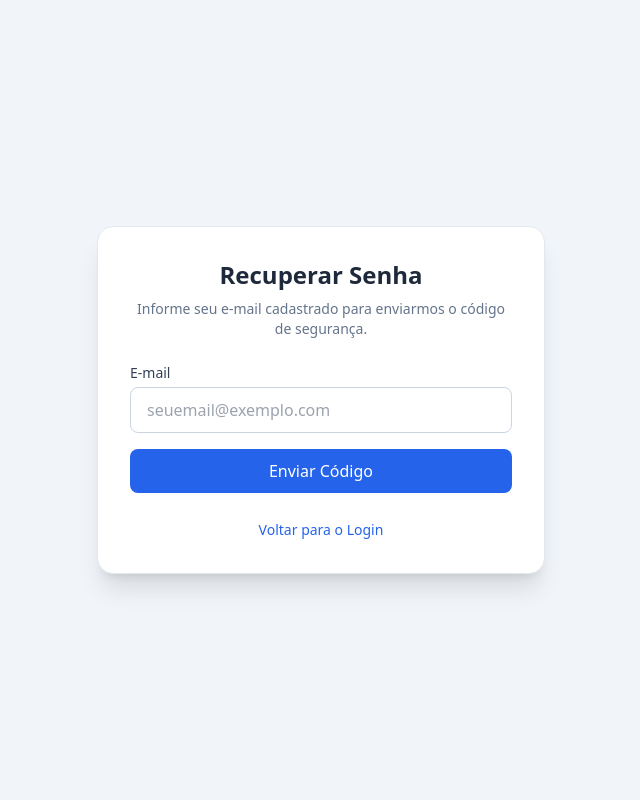
After one commit to brenomoura2912/financeiro_familiar, a Django app: page /esqueci-senha/ in a window 1280 px wide. The commit adds this page. Shown: the whole page, without its empty margins (319-959 px from the left). Run offline with Django 5.2, Linux system fonts and the light colour scheme; some libraries are stand-ins or nearby versions.

Commit message:
implementacao de fluxo de recuperacao de email por codigo de email

```diff
--- /dev/null
+++ b/financeiro/templates/financeiro/esqueci_senha.html
@@ -0,0 +1,36 @@
+<!DOCTYPE html>
+<html lang="pt-br">
+<head>
+    <meta charset="UTF-8">
+    <meta name="viewport" content="width=device-width, initial-scale=1.0">
+    <title>Recuperar Senha</title>
+    <script src="https://cdn.tailwindcss.com"></script>
+</head>
+<body class="bg-slate-100 dark:bg-slate-900 min-h-screen flex items-center justify-center p-4">
+    <div class="max-w-md w-full bg-white dark:bg-slate-800 rounded-2xl shadow-xl p-8 border border-slate-200 dark:border-slate-700">
+        <h2 class="text-2xl font-bold text-slate-800 dark:text-white text-center mb-2">Recuperar Senha</h2>
+        <p class="text-sm text-slate-500 dark:text-slate-400 text-center mb-6">Informe seu e-mail cadastrado para enviarmos o código de segurança.</p>
+
+        {% if messages %}
+            {% for message in messages %}
+                <div class="mb-4 p-3 rounded-lg text-sm {% if message.tags == 'error' %}bg-rose-100 text-rose-700{% else %}bg-emerald-100 text-emerald-700{% endif %}">
+                    {{ message }}
+                </div>
+            {% endfor %}
+        {% endif %}
+
+        <form method="POST" class="space-y-4">
+            {% csrf_token %}
+            <div>
+                <label class="block text-sm font-medium text-slate-700 dark:text-slate-300 mb-1">E-mail</label>
+                <input type="email" name="email" required placeholder="seuemail@exemplo.com" class="w-full px-4 py-2.5 rounded-lg border border-slate-300 dark:border-slate-600 dark:bg-slate-700 dark:text-white focus:outline-none focus:ring-2 focus:ring-blue-500">
+            </div>
+            <button type="submit" class="w-full py-2.5 bg-blue-600 hover:bg-blue-700 text-white font-medium rounded-lg transition">Enviar Código</button>
+        </form>
+
+        <div class="mt-6 text-center">
+            <a href="{% url 'login' %}" class="text-sm text-blue-600 dark:text-blue-400 hover:underline">Voltar para o Login</a>
+        </div>
+    </div>
+</body>
+</html>
--- a/financeiro/urls.py
+++ b/financeiro/urls.py
@@ -22,4 +22,7 @@ urlpatterns = [
     path('transacao/<int:transacao_id>/detalhes-excluida/', views.detalhes_transacao_excluida_view, name='detalhes_transacao_excluida'),
     path('perfil/confirmar-novo-email/', views.confirmar_novo_email_view, name='confirmar_novo_email'),
     path('perfil/reenviar-codigo-novo-email/', views.reenviar_codigo_novo_email_view, name='reenviar_codigo_novo_email'),
+    path('esqueci-senha/', views.esqueci_senha, name='esqueci_senha'),
+    path('validar-codigo/', views.validar_codigo_senha, name='validar_codigo_senha'),
+    path('nova-senha/', views.nova_senha, name='nova_senha'),
 ]
--- a/financeiro/views.py
+++ b/financeiro/views.py
@@ -43,6 +43,7 @@ from .models import (
     PerfilUsuario,
     Transacao,
     VinculoFamiliar,
+    CodigoRecuperacaoSenha,
 )
 
 
@@ -909,3 +910,89 @@ def reenviar_codigo_novo_email_view(request):
         messages.error(request, f"Erro ao reenviar o código: {str(e)}")
 
     return redirect('confirmar_novo_email')
+
+def esqueci_senha(request):
+    if request.method == 'POST':
+        email = request.POST.get('email', '').strip()
+        user = User.objects.filter(email=email).first()
+
+        if user:
+            obj_codigo = CodigoRecuperacaoSenha.gerar_codigo(user)
+            assunto = "Código de Recuperação de Senha - Gestão Financeira"
+            mensagem = (
+                f"Olá, {user.first_name or user.username}!\n\n"
+                f"Você solicitou a redefinição da sua senha.\n"
+                f"Seu código de validação é: {obj_codigo.codigo}\n\n"
+                f"Este código expira em 15 minutos.\n"
+                f"Caso você não tenha solicitado, ignore este e-mail."
+            )
+            send_mail(
+                assunto,
+                mensagem,
+                settings.DEFAULT_FROM_EMAIL,
+                [user.email],
+                fail_silently=False,
+            )
+            request.session['recuperacao_user_id'] = user.id
+            messages.success(request, "Código enviado para o seu e-mail cadastrado.")
+            return redirect('validar_codigo_senha')
+        else:
+            messages.error(request, "Não encontramos nenhuma conta vinculada a este e-mail.")
+
+    return render(request, 'financeiro/esqueci_senha.html')
+
+
+def validar_codigo_senha(request):
+    user_id = request.session.get('recuperacao_user_id')
+    if not user_id:
+        messages.error(request, "Sessão expirada. Inicie o processo novamente.")
+        return redirect('esqueci_senha')
+
+    if request.method == 'POST':
+        codigo = request.POST.get('codigo', '').strip()
+        user = User.objects.filter(id=user_id).first()
+
+        registro = CodigoRecuperacaoSenha.objects.filter(
+            user=user,
+            codigo=codigo,
+            utilizado=False
+        ).last()
+
+        if registro and not registro.expirado():
+            request.session['codigo_validado'] = True
+            return redirect('nova_senha')
+        else:
+            messages.error(request, "Código inválido ou expirado. Tente novamente.")
+
+    return render(request, 'financeiro/validar_codigo_senha.html')
+
+
+def nova_senha(request):
+    user_id = request.session.get('recuperacao_user_id')
+    validado = request.session.get('codigo_validado')
+
+    if not user_id or not validado:
+        messages.error(request, "Acesso não autorizado.")
+        return redirect('esqueci_senha')
+
+    if request.method == 'POST':
+        senha = request.POST.get('senha', '')
+        confirmar_senha = request.POST.get('confirmar_senha', '')
+
+        if len(senha) < 6:
+            messages.error(request, "A senha deve ter no mínimo 6 caracteres.")
+        elif senha != confirmar_senha:
+            messages.error(request, "As senhas não coincidem.")
+        else:
+            user = User.objects.get(id=user_id)
+            user.set_password(senha)
+            user.save()
+
+            CodigoRecuperacaoSenha.objects.filter(user=user, utilizado=False).update(utilizado=True)
+            request.session.pop('recuperacao_user_id', None)
+            request.session.pop('codigo_validado', None)
+
+            messages.success(request, "Senha alterada com sucesso! Faça login com suas novas credenciais.")
+            return redirect('login')
+
+    return render(request, 'financeiro/nova_senha.html')
```
Also changed, not shown: financeiro/models.py (+15 -0 lines), financeiro/templates/financeiro/login.html (+8 -3 lines), financeiro/templates/financeiro/nova_senha.html (added, +36 -0 lines), financeiro/templates/financeiro/validar_codigo_senha.html (added, +36 -0 lines), financeiro/migrations/0009_codigorecuperacaosenha.py (added).
